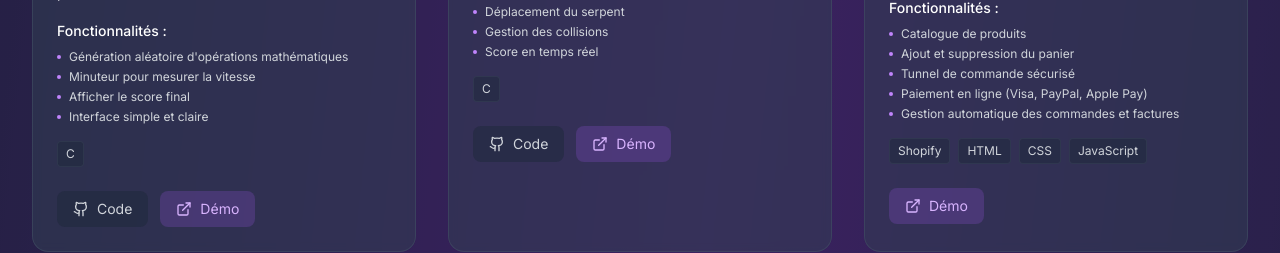
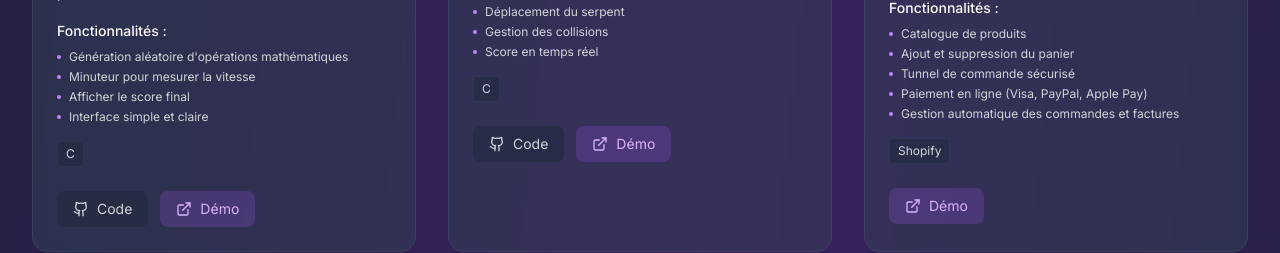
Before and after one commit to Jiane77/portfolio-bts-sio, a React (Vite) app: page / in a window 1280 px wide. Shown: the part 5220-5473 px from the top of the page. Built offline with nearby package versions, Linux system fonts and the light colour scheme.

Commit message:
update languages used by projects

```diff
--- a/src/assets/components/projetcs.tsx
+++ b/src/assets/components/projetcs.tsx
@@ -90,7 +90,7 @@ const Projects = () => {
       title: "JuiceLab",
       description: "Boutique e-commerce réalisée avec Shopify pour la vente de jus frais artisanaux.",
       image: "shopify.jpg",
-      technologies: ["Shopify", "HTML", "CSS", "JavaScript"],
+      technologies: ["Shopify"],
       features: [
         "Catalogue de produits",
         "Ajout et suppression du panier",
```
